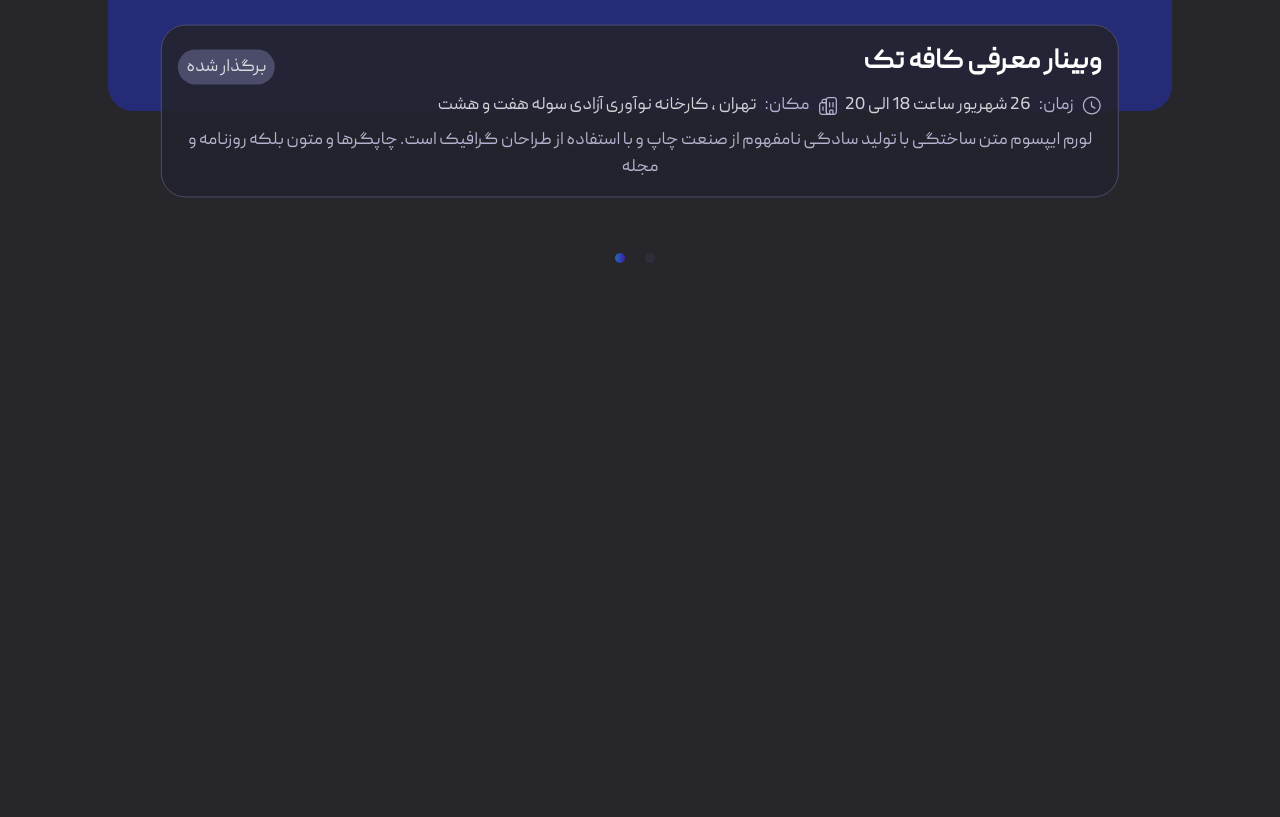
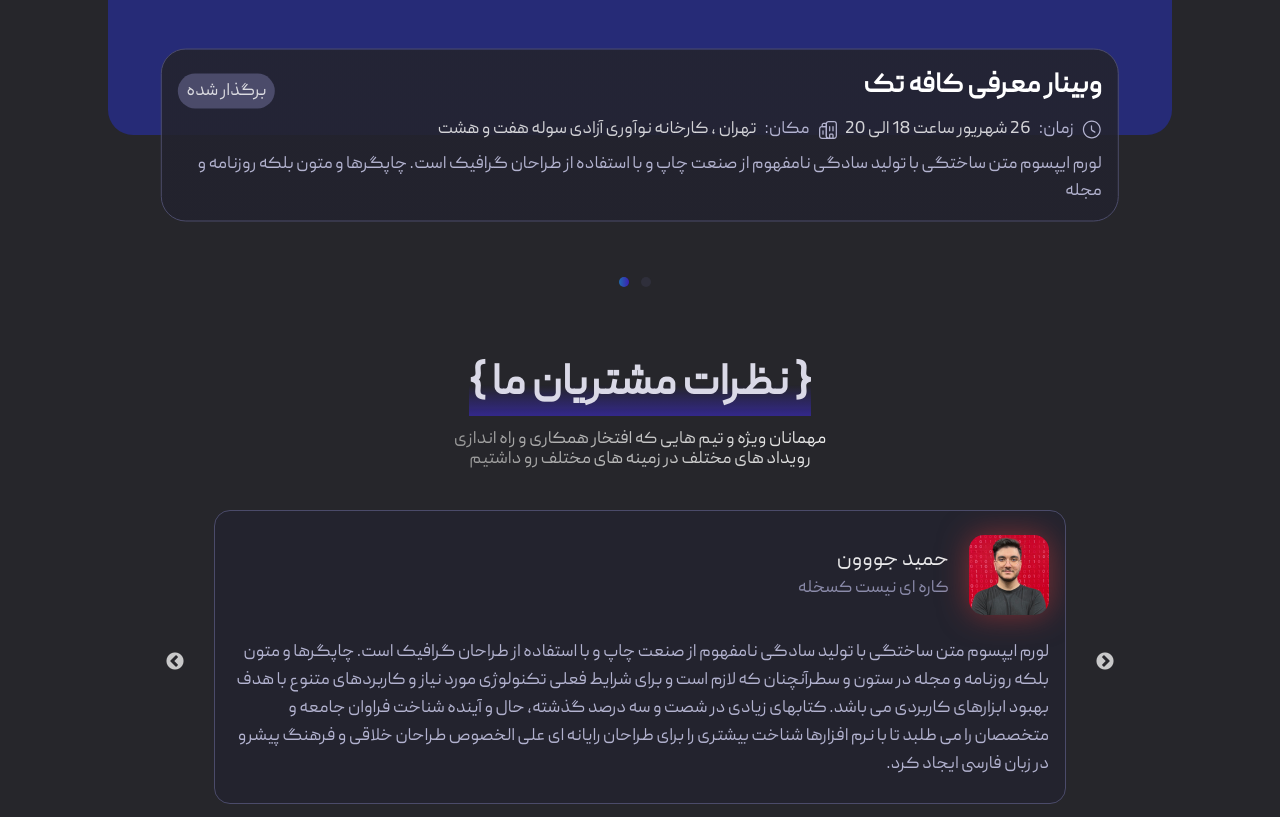
Before and after one commit to AmirhosseinDehghanazar/CafeTech-Frontend, a React (Vite) app in the folder CafeTech-Frontend/: page / in a window 1280 px wide. Shown: the part 1980-2797 px from the top of the page. Before the commit the page ends 2308 px from the top, so only its background shows below. Built offline with nearby package versions, Linux system fonts and the light colour scheme.

Commit message:
comment component half done

```diff
--- a/CafeTech-Frontend/src/App.css
+++ b/CafeTech-Frontend/src/App.css
@@ -26,3 +26,10 @@
 .bg-location {
   background: url("./assets/event/location.svg");
 }
+
+/* making text go transparent */
+.text-linear-dark {
+  background: linear-gradient(45deg, #929292, #f0f0f0);
+  background-clip: text;
+  -webkit-text-fill-color: transparent;
+}
--- a/CafeTech-Frontend/src/components/main/about/About.jsx
+++ b/CafeTech-Frontend/src/components/main/about/About.jsx
@@ -10,7 +10,7 @@ const About = () => {
   };
 
   return (
-    <div className="mb-10 flex flex-col justify-center items-center gap-10 lg:flex-row">
+    <div className="mb-10 flex flex-col-reverse justify-center items-center gap-10 lg:flex-row">
       {/* event */}
       {/* -> this border needs to hide in lg & ++ <-*/}
       <div className="lg:border-0 border border-[#4B4B6A] p-3 lg:p-0 bg-[#23232E] rounded-[25px] lg:bg-transparent max-w-[716px] lg:flex lg:flex-col-reverse lg:gap-6">
--- /dev/null
+++ b/CafeTech-Frontend/src/components/main/comment/Comment.jsx
@@ -0,0 +1,78 @@
+import "./comment.css";
+import commentPicture from "../../../assets/comment/comment-pic.png";
+import Slider from "react-slick";
+
+const Comment = () => {
+  const comments = [
+    {
+      id: 1,
+      name: "حمید جووون",
+      job: "کاره ای نیست کسخله",
+      description:
+        "لورم ایپسوم متن ساختگی با تولید سادگی نامفهوم از صنعت چاپ و با استفاده از طراحان گرافیک است. چاپگرها و متون بلکه روزنامه و مجله در ستون و سطرآنچنان که لازم است و برای شرایط فعلی تکنولوژی مورد نیاز و کاربردهای متنوع با هدف بهبود ابزارهای کاربردی می باشد. کتابهای زیادی در شصت و سه درصد گذشته، حال و آینده شناخت فراوان جامعه و متخصصان را می طلبد تا با نرم افزارها شناخت بیشتری را برای طراحان رایانه ای علی الخصوص طراحان خلاقی و فرهنگ پیشرو در زبان فارسی ایجاد کرد. ",
+    },
+    {
+      id: 2,
+      name: "حمید جووون",
+      job: "کاره ای نیست کسخله",
+      description:
+        "لورم ایپسوم متن ساختگی با تولید سادگی نامفهوم از صنعت چاپ و با استفاده از طراحان گرافیک است. چاپگرها و متون بلکه روزنامه و مجله در ستون و سطرآنچنان که لازم است و برای شرایط فعلی تکنولوژی مورد نیاز و کاربردهای متنوع با هدف بهبود ابزارهای کاربردی می باشد. کتابهای زیادی در شصت و سه درصد گذشته، حال و آینده شناخت فراوان جامعه و متخصصان را می طلبد تا با نرم افزارها شناخت بیشتری را برای طراحان رایانه ای علی الخصوص طراحان خلاقی و فرهنگ پیشرو در زبان فارسی ایجاد کرد. ",
+    },
+    {
+      id: 3,
+      name: "حمید جووون",
+      job: "کاره ای نیست کسخله",
+      description:
+        "لورم ایپسوم متن ساختگی با تولید سادگی نامفهوم از صنعت چاپ و با استفاده از طراحان گرافیک است. چاپگرها و متون بلکه روزنامه و مجله در ستون و سطرآنچنان که لازم است و برای شرایط فعلی تکنولوژی مورد نیاز و کاربردهای متنوع با هدف بهبود ابزارهای کاربردی می باشد. کتابهای زیادی در شصت و سه درصد گذشته، حال و آینده شناخت فراوان جامعه و متخصصان را می طلبد تا با نرم افزارها شناخت بیشتری را برای طراحان رایانه ای علی الخصوص طراحان خلاقی و فرهنگ پیشرو در زبان فارسی ایجاد کرد. ",
+    },
+  ];
+
+  return (
+    <div className="mb-20">
+      {/* texts */}
+      <div className="text-center max-w-[280px] md:max-w-[376px] mx-auto mb-10">
+        <p className="bg-blue-text mb-3 text-[32px] md:text-[44px] font-bold text-white">
+          <span>&#123; نظرات مشتریان ما &#125;</span>{" "}
+        </p>
+        <p className="text-linear-dark text-sm md:text-[18px]">
+          مهمانان ویژه و تیم هایی که افتخار همکاری و راه اندازی رویداد های مختلف
+          در زمینه های مختلف رو داشتیم{" "}
+        </p>
+      </div>
+
+      {/* slide */}
+      <div className="max-w-[900px] mx-auto">
+        <Slider className="text-center">
+          {comments.map((c, i) => (
+            <div
+              key={i}
+              className="comment-parent text-start rounded-2xl overflow-hidden border w-full max-w-[852px] border-[#4B4B6A] bg-[#23232E] px-4 py-6 "
+            >
+              {/* comment profile */}
+              <div className="flex gap-5 mb-6 items-center justify-start">
+                <img
+                  src={commentPicture}
+                  className="comment-picture rounded-[15px] w-16 h-16 md:w-20 md:h-20"
+                />
+                <div>
+                  <p className="text-white/90 text-lg md:text-[22px]">
+                    {c.name}
+                  </p>
+                  <p className="text-secondary text-[14px] md:text-lg">
+                    {c.job}
+                  </p>
+                </div>
+              </div>
+              {/* comment */}
+              <p className="text-[#B3B3D0] text-sm md:text-lg">
+                {c.description}
+              </p>
+            </div>
+          ))}
+        </Slider>
+      </div>
+    </div>
+  );
+};
+
+export default Comment;
--- /dev/null
+++ b/CafeTech-Frontend/src/components/main/comment/comment.css
@@ -0,0 +1,6 @@
+.comment-parent {
+  direction: rtl;
+}
+.comment-picture {
+  filter: drop-shadow(0 0 15px rgb(168, 53, 53, 0.7));
+}
--- a/CafeTech-Frontend/src/components/main/event/Event.jsx
+++ b/CafeTech-Frontend/src/components/main/event/Event.jsx
@@ -46,8 +46,11 @@ const Event = () => {
         dots
         className="text-center "
       >
-        {eventsData.map((e) => (
-          <div className="relative event_event-parent rounded-[25px] max-w-[95%] h-[368px] mb-32">
+        {eventsData.map((e, i) => (
+          <div
+            key={i}
+            className="relative text-start event_event-parent rounded-[25px] max-w-[95%] h-[368px] mb-32"
+          >
             <div>
               <p></p>
             </div>
--- a/CafeTech-Frontend/src/components/main/header/Header.jsx
+++ b/CafeTech-Frontend/src/components/main/header/Header.jsx
@@ -19,7 +19,7 @@ const Header = () => {
 
       {/* text */}
       <div className="mb-10">
-        <p className="text-xl text-center header-sec-text max-w-[290px] md:max-w-xl">
+        <p className="text-xl text-center text-linear-dark max-w-[290px] md:max-w-xl">
           کافه تک، رسانه تخصصی و کامیونیتی برنامه نویسان و علاقه‌مندان به
           تکنولوژی و برگزار کننده رویدادهای حضوری و آنلاین جذاب.
         </p>
--- a/CafeTech-Frontend/src/components/main/header/header.css
+++ b/CafeTech-Frontend/src/components/main/header/header.css
@@ -40,9 +40,3 @@
   font-weight: 700;
   line-height: 1.5;
 }
-/* header second text: about cafeTech */
-.header-sec-text {
-  background: linear-gradient(45deg, #929292, #f0f0f0);
-  background-clip: text;
-  -webkit-text-fill-color: transparent;
-}
--- a/CafeTech-Frontend/src/components/main/segment/Segment.jsx
+++ b/CafeTech-Frontend/src/components/main/segment/Segment.jsx
@@ -62,11 +62,11 @@ const Segment = () => {
         </p>
       </div>
       {/* slide */}
-      <Slider swe {...settings}>
+      <Slider {...settings}>
         {segmentData.map((seg, i) => (
           <div
             key={i}
-            className="w-[268px] h-[268px] max-w-[268px] max-h-[268px]  p-4 border border-[#4B4B6A] rounded-[25px] bg-[#23232E] text-center"
+            className="mb-6 w-[268px] h-[268px] max-w-[268px] max-h-[268px]  p-4 border border-[#4B4B6A] rounded-[25px] bg-[#23232E] text-center"
           >
             <div
               className={`${seg.emojiClass} bg-img mx-auto my-5 w-[70px] h-[70px]`}
--- a/CafeTech-Frontend/src/index.css
+++ b/CafeTech-Frontend/src/index.css
@@ -14,6 +14,9 @@ body {
 }
 
 /* changing appearance of dots */
+:root .slick-dots > li {
+  margin: 0 1px;
+}
 :root .slick-dots > li > button::before {
   content: "";
   width: 10px;
--- a/CafeTech-Frontend/src/layout/main/Main.jsx
+++ b/CafeTech-Frontend/src/layout/main/Main.jsx
@@ -5,6 +5,7 @@ import "./main.css";
 import Segment from "../../components/main/segment/Segment";
 import About from "../../components/main/about/About";
 import Event from "../../components/main/event/Event";
+import Comment from "../../components/main/comment/Comment";
 
 const Main = () => {
   return (
@@ -15,6 +16,9 @@ const Main = () => {
         <About />
         <Segment />
         <Event />
+        {/* <Guests /> */}
+        <Comment />
+
         {/* background images */}
         {/* web */}
         <div className="-z-50 bg-web absolute" />
```
Also changed, not shown: CafeTech-Frontend/src/assets/comment/comment-pic.png (added).
